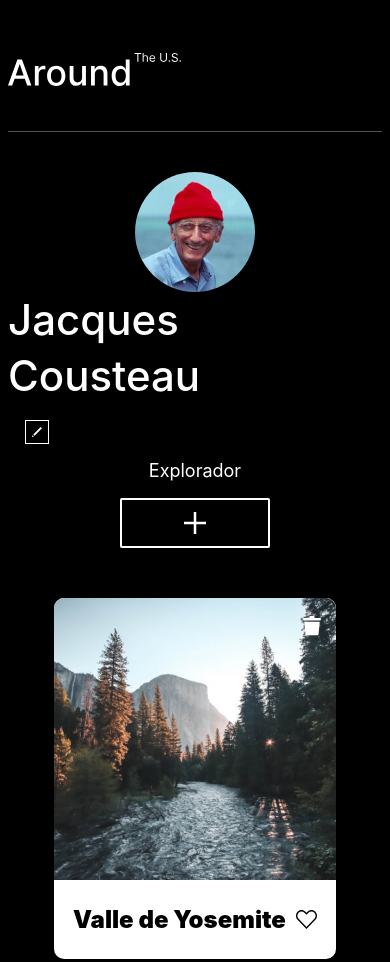
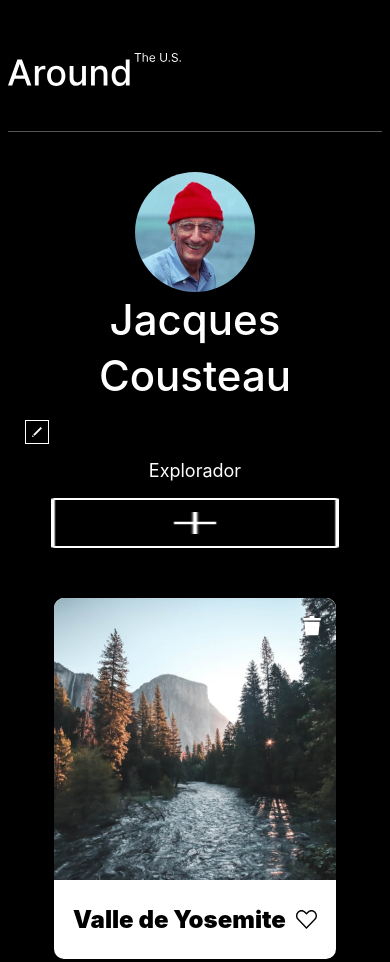
Before and after one commit to lianlpz21/web_project_around, a plain HTML site: page index.html in a window 390 px wide. Shown: the top 962 px of the page. Drawn offline with Linux system fonts and the light colour scheme.

Commit message:
profile responsive added, edit btn weird

```diff
--- a/blocks/profile.css
+++ b/blocks/profile.css
@@ -13,6 +13,7 @@
 
 .profile__info {
   max-width: 414px;
+  /* max-height: 77px; */
 }
 
 .profile__name {
@@ -47,7 +48,11 @@
 .profile__add-btn {
   max-width: 150px;
   max-height: 50px;
+}
+
+.profile__add-btn:hover {
   cursor: pointer;
+  opacity: 60%;
 }
 
 @media screen and (max-width: 900px) {
@@ -61,3 +66,19 @@
     margin-bottom: 16px;
   }
 }
+
+@media screen and (max-width: 500px) {
+  .profile__name {
+    text-align: center;
+  }
+  .profile__occupation {
+    text-align: center;
+  }
+}
+
+@media screen and (max-width: 597px) {
+  .profile__add-btn {
+    max-width: 288px;
+    width: 100%;
+  }
+}
```
